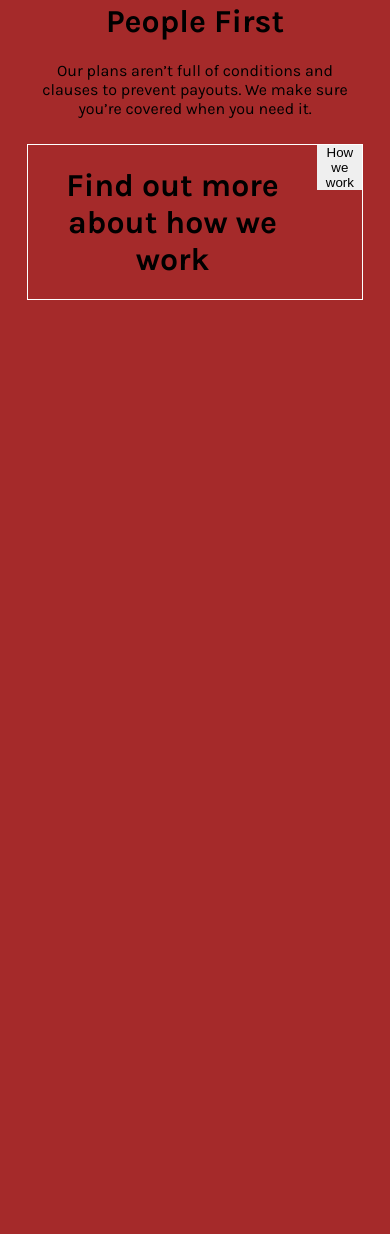
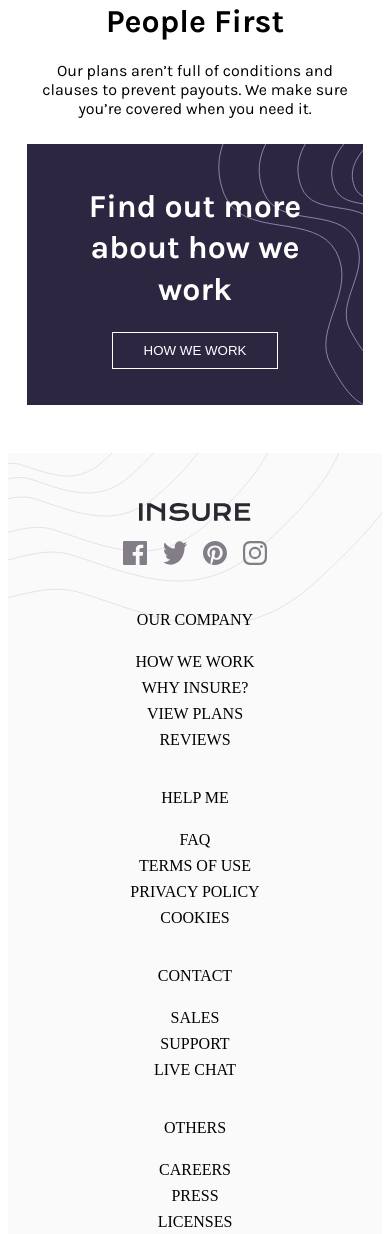
Before and after one commit to Ebiladou/insure-landing-page-master, a plain HTML site: page index.html in a window 390 px wide. Shown: the part 1584-2818 px from the top of the page. Before the commit the page ends 1892 px from the top, so only its background shows below. Drawn offline with Linux system fonts and the light colour scheme.

Commit message:
adjusting layouts

```diff
--- a/index.html
+++ b/index.html
@@ -14,7 +14,15 @@
         <img src="images/logo.svg">
         <img src="images/icon-hamburger.svg" alt="hamburger icon">
         <img src="images/icon-close.svg" alt="close icon" class="close-button">
+    </nav>
 
+    <nav class="mobile-menu">
+        <ul>
+          <li><a href="#">How we work</a></li>
+          <li><a href="#">Blog</a></li>
+          <li><a href="#">Account</a></li>
+          <li class="active"><a href="#">View plans</a></li>
+        </ul>
     </nav>
 
     <nav class="desktop-nav">
@@ -71,38 +79,69 @@
     </div>
 
     <div class="last-section">
-      <h1>Find out more about how we work</h1>
-      <div>
-        <button>How we work</button>
+      <div class="content">
+        <h1>Find out more <span>about how we work</span></h1>
+      </div>
+      <div class="btn">
+        <button>HOW WE WORK</button>
+      </div>
+    </div>
+  </main>
+
+  <footer>
+    <div class="footer-container">
+      <div class="footer-logo-section">
+        <div class="logo">
+          <img src="images/logo.svg" alt="logo icon">
+        </div>
+        <div class="socials">
+          <img src="images/icon-facebook.svg" alt="icons">
+          <img src="images/icon-twitter.svg" alt="icons">
+          <img src="images/icon-pinterest.svg" alt="icons">
+          <img src="images/icon-instagram.svg" alt="icons">
+        </div>
       </div>
 
+      <div class="footer-end">
+        <ul class="main-ul">
+          <li>Our company</li>
+          <ul class="sub-ul">
+            <li>How we work</li>
+            <li>Why Insure?</li>
+            <li>View plans</li>
+            <li>Reviews</li>
+          </ul>
+        </ul>
+
+        <ul class="main-ul">
+          <li>Help me</li>
+          <ul class="sub-ul">
+            <li>FAQ</li>
+            <li>Terms of use</li>
+            <li>Privacy policy</li>
+            <li>Cookies</li>
+          </ul>
+        </ul>
+
+        <ul class="main-ul">
+          <li>Contact</li>
+          <ul class="sub-ul">
+            <li>Sales</li>
+            <li>Support</li>
+            <li>Live chat</li>
+          </ul>
+        </ul>
+
+        <ul class="main-ul">
+          <li>Others</li>
+          <ul class="sub-ul">
+            <li>Careers</li>
+            <li>Press</li>
+            <li>Licenses</li>
+          </ul>
+        </ul>
+      </div>
     </div>
-  </main>
+  </footer>
 </body>
 </html>
-<!--
-  Our company
-
-  How we work
-  Why Insure?
-  View plans
-  Reviews
-
-  Help me
-
-  FAQ
-  Terms of use
-  Privacy policy
-  Cookies
-
-  Contact
-
-  Sales
-  Support
-  Live chat
-
-  Others
-
-  Careers
-  Press
-  Licenses
--- a/styles.css
+++ b/styles.css
@@ -21,7 +21,7 @@ html{
 }
 
 body{
-    background-color: brown;
+    background-color: white;
 }
 
 .mobile-nav{
@@ -32,13 +32,20 @@ body{
     display: none;
 }
 
+.mobile-menu{
+    display: none;
+}
+
 ul{
     list-style-type: none;
+    text-transform: uppercase;
 }
+
 
 a{
     text-decoration: none;
     color: black;
+    text-transform: uppercase;
 }
 
 header ul li a{
@@ -98,6 +105,7 @@ main{
     background-color: inherit;
     margin-top: 1em;
     margin-bottom: 2em;
+    cursor: pointer;
 }
 
 .desktop-img-container{
@@ -127,12 +135,90 @@ main{
 }
 
 .last-section{
-    border: 1px solid white;
     width: 90%;
     margin: auto;
+    padding: 20px 50px;
+    display: flex;
+    justify-content: space-between;
+    background-image: url(images/bg-pattern-how-we-work-desktop.svg);
+    background-size: contain;
+    background-position: right top;
+    background-repeat: no-repeat;
+    background-color: var(--Dark-Violet);
+    background-blend-mode: normal;
+}
+
+.last-section .btn{
+    width: 50%;
+    margin: auto;
+    text-align: right;
+}
+
+.last-section .btn button{
+    width: 50%;
+    padding: 10px 15px;
+    border: 1px solid white;
+    background-color: inherit;
+    color: white;
+    cursor: pointer;
+}
+
+.last-section .content{
+    width: 50%;
+}
+
+.last-section h1 span{
+    display: block;
+}
+
+.last-section h1{
+    line-height: 1.3em;
+    font-weight: 700;
+    color: white;
+}
+
+footer{
+    margin: 3em 0;
+    background-image: url(images/bg-pattern-footer-desktop.svg);
+    background-size: contain;
+    background-position: left top;
+    background-repeat: no-repeat;
+    background-color: var(--Very-Light-Gray);
+    background-blend-mode: normal;
+}
+
+.footer-container{
+    padding: 20px 60px;
+}
+
+.footer-logo-section{
     display: flex;
     justify-content: space-between;
     text-align: center;
+}
+
+.footer-logo-section .socials{
+    display: flex;
+    gap: .5em;
+}
+
+.footer-end{
+    display: flex;
+    flex-direction: row;
+    gap: 5em;
+    padding: 20px 0px;
+}
+
+.footer-end .main-ul{
+    display: flex;
+    flex-direction: column;
+    gap: 1.5em;
+}
+
+.footer-end .main-ul .sub-ul{
+    display: flex;
+    flex-direction: column;
+    gap: .5em;
 }
 
 
@@ -199,5 +285,124 @@ main{
         flex-direction: column;
     }
 
+    .last-section{
+        width: 90%;
+        margin: auto;
+        padding: 20px 30px;
+        display: flex;
+        flex-direction: column;
+        justify-content: space-between;
+        text-align: center;
+        background-image: url(images/bg-pattern-how-we-work-mobile.svg);
+        background-size: contain;
+        background-position: right top;
+        background-repeat: no-repeat;
+        background-color: var(--Dark-Violet);
+        background-blend-mode: normal;
+    }
+
+    .last-section .btn{
+        width: 100%;
+        text-align: center;
+    }
+
+    .last-section .content{
+        width: 100%;
+    }
+
+    .last-section .btn button{
+        width: 60%;
+        padding: 10px 15px;
+        margin-bottom: 1.2em;
+    }
+
+    .last-section h1 span{
+        display: inline-block;
+    }
+
+    footer{
+        display: flex;
+        flex-direction: column;
+        text-align: center;
+        background-image: url(images/bg-pattern-footer-mobile.svg);
+        background-size: contain;
+        background-position: left top;
+        background-repeat: no-repeat;
+        background-color: var(--Very-Light-Gray);
+        background-blend-mode: normal;
+    }
+
+    .footer-container{
+        padding: 20px 0px;
+    }
+
+    .footer-logo-section{
+        display: flex;
+        flex-direction: column;
+        gap: 1em;
+        justify-content: center;
+        text-align: center;
+        padding: 30px 0px;
+    }
+
+    .footer-logo-section .socials{
+        display: flex;
+        flex-direction: row;
+        justify-content: center;
+        text-align: center;
+        gap: 1em;
+    }
+
+    footer .footer-end{
+        display: flex;
+        flex-direction: column;
+        gap: .5em;
+        padding: 0;
+    }
+
+    .footer-end .main-ul{
+        display: flex;
+        flex-direction: column;
+        gap: 1.5em;
+    }
+
+    .footer-end .main-ul .sub-ul{
+        display: flex;
+        flex-direction: column;
+        gap: .5em;
+    }
+
+    .mobile-menu{
+        display: block;
+        position: absolute;
+        width: 100%;
+        height: 100vh;
+        top: 3.6em;
+        text-align: center;
+        background-image: url(images/bg-pattern-mobile-nav.svg);
+        background-size: contain;
+        background-position: bottom;
+        background-repeat: no-repeat;
+        background-color: var(--Dark-Violet);
+        background-blend-mode: normal;
+        display: none;
+    }
+
+    .mobile-menu ul{
+        display: flex;
+        flex-direction: column;
+        gap: 1.5em;
+        padding: 30px 0px;
+    }
+
+    .active{
+        border: 1px solid white;
+        width: 50%;
+        margin: auto;
+        padding: 7px 7px;
+    }
+
+
+
 
 }
```
